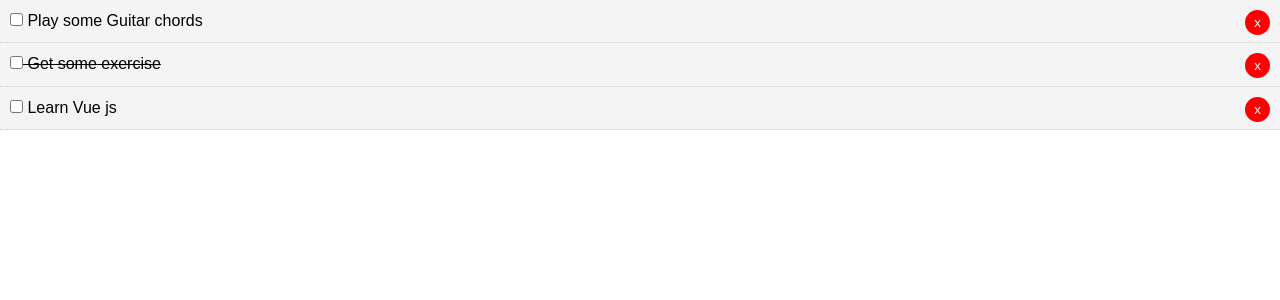
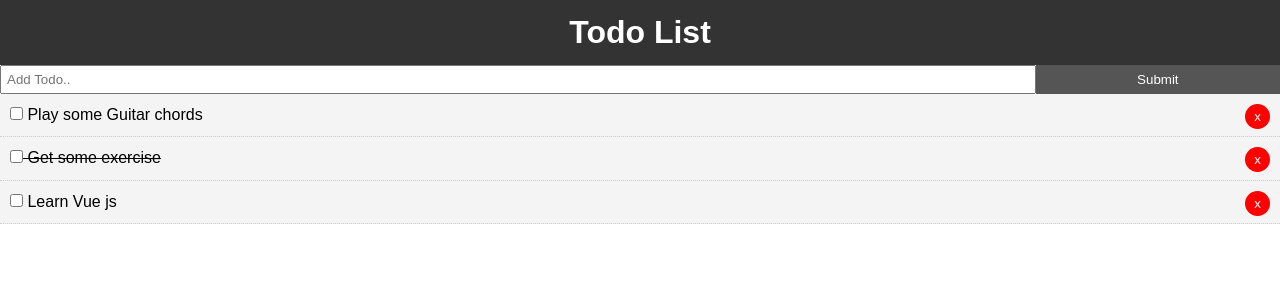
Before and after one commit to arjungautam1/Todo_VueJS, a Vue app: page / in a window 1280 px wide. Shown: the top 300 px of the page. Built offline with nearby package versions, Linux system fonts and the light colour scheme.

Commit message:
input flex box for todo

```diff
--- a/src/App.vue
+++ b/src/App.vue
@@ -1,16 +1,22 @@
 <template>
   <div id="app">
+    <Header/>
+    <AddTodo/>
     <Todos v-bind:todos="todos" v-on:del-todo="deleteTodo"/>
   </div>
 </template>
 
 <script>
+import Header from './components/layout/Header'
 import Todos from './components/Todos.vue';
+import AddTodo from "@/components/AddTodo";
 
 export default {
   name: "App",
   components: {
-    Todos
+    Header,
+    Todos,
+    AddTodo
   },
   data() {
     return {
@@ -56,4 +62,18 @@
   font-family: Arial, Helvetica, sans-serif;
   line-height: 1.4;
 }
+
+.btn {
+  display: inline-block;
+  border: none;
+  background: #555;
+  color: #fff;
+  padding: 7px 20px;
+  cursor: pointer;
+
+}
+
+.btn:hover {
+  background: #666;
+}
 </style>
--- /dev/null
+++ b/src/components/AddTodo.vue
@@ -0,0 +1,30 @@
+<template>
+  <div>
+    <form>
+      <input type="text" name="title" placeholder="Add Todo..">
+      <input type="submit" value="Submit" class="btn">
+    </form>
+  </div>
+</template>
+
+<script>
+export default {
+  name: "AddTodo"
+}
+</script>
+
+<style scoped>
+form {
+  display: flex;
+}
+
+input[type="text"] {
+  flex: 10;
+  padding: 5px
+}
+
+input[type="submit"] {
+  flex: 2;
+}
+
+</style>
--- /dev/null
+++ b/src/components/layout/Header.vue
@@ -0,0 +1,25 @@
+<template>
+  <header class="header">
+    <h1>Todo List</h1>
+  </header>
+</template>
+
+<script>
+export default {
+  name: "Header"
+}
+</script>
+
+<style scoped>
+.header {
+  background: #333;
+  color: #fff;
+  text-align: center;
+  padding: 10px;
+}
+
+.header a {
+  color: #fff;
+  padding-right: 5px;
+}
+</style>
```
